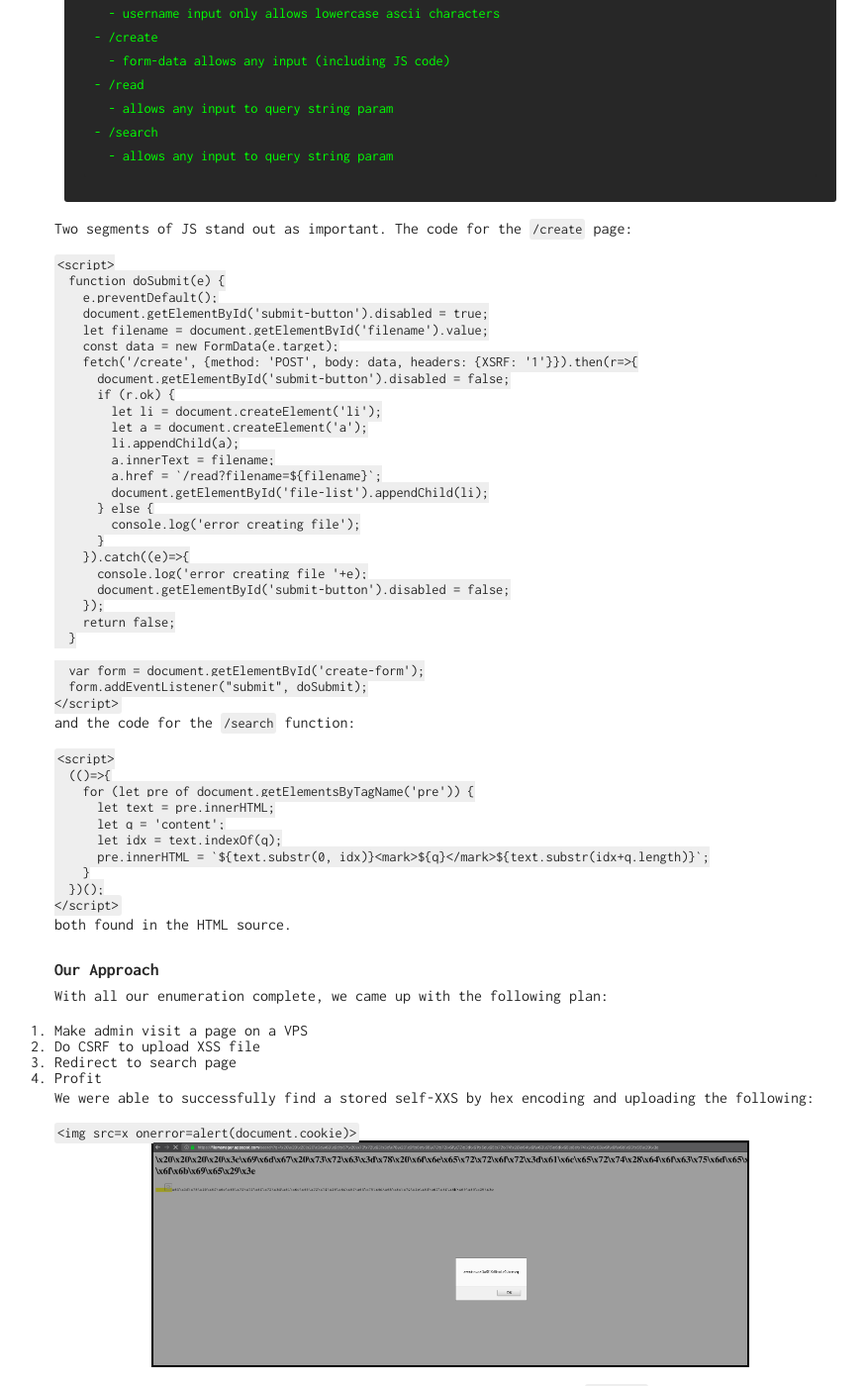
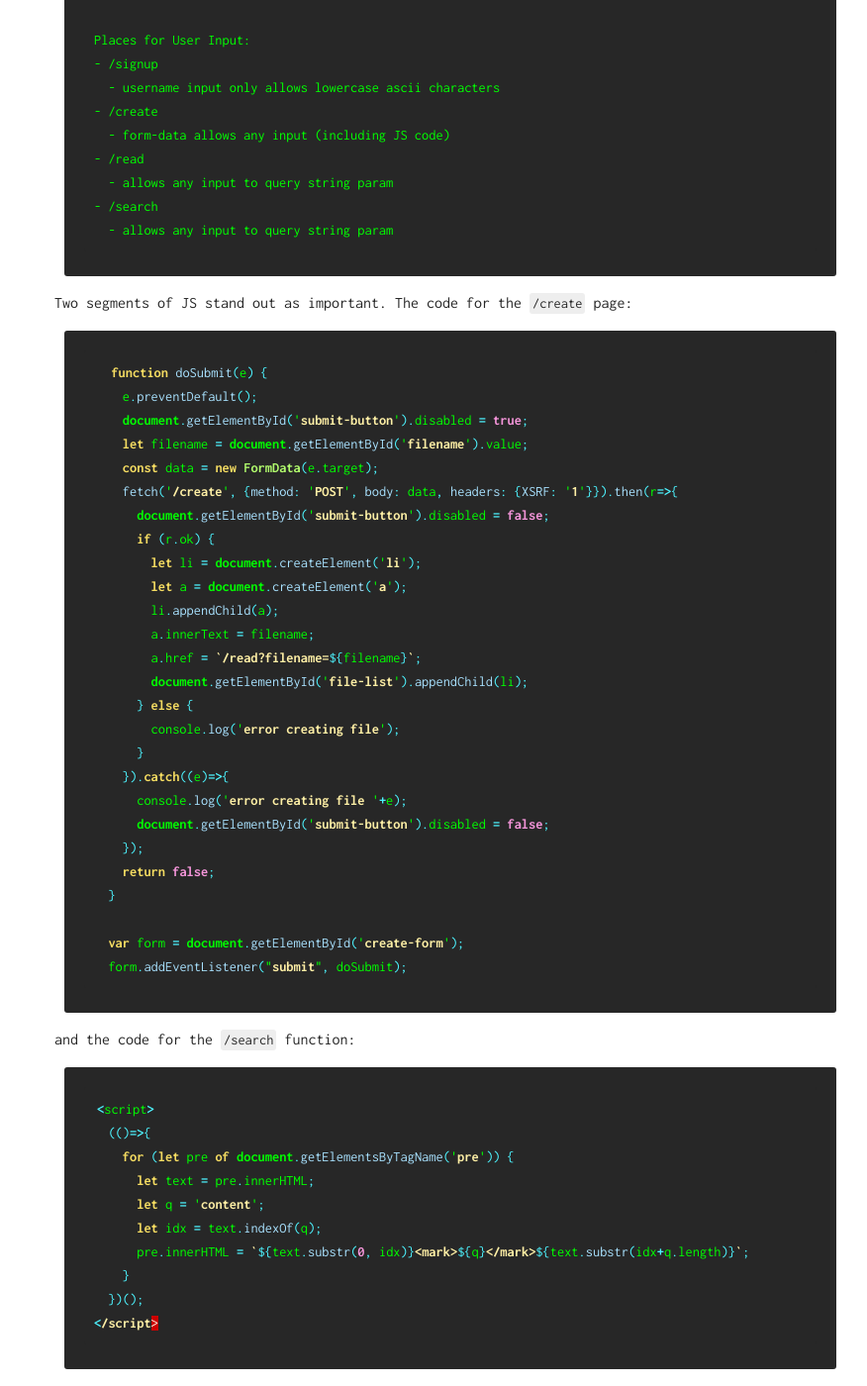
Before and after one commit to drtychai/drtychai.github.io, a Jekyll site: the page built from _posts/35c3ctf/2018-12-29-35c3-filemanager.md, in a window 1280 px wide and 1400 px high, scrolled down 5186 px. Shown: the whole window at 99% size, without its empty margins (185-1061 px from the left). Built offline with Jekyll 4.4.1, drawn with Linux system fonts in a browser that asks for light colours; some of the changed text lies outside the part shown.

Commit message:
fixed code formatting in 35c3 filemanager

````diff
--- a/_posts/35c3ctf/2018-12-29-35c3-filemanager.md
+++ b/_posts/35c3ctf/2018-12-29-35c3-filemanager.md
@@ -107,19 +107,24 @@ Great! So now we know that _any_ URL can be fed to the instance and we have the
 
 ## WebApp
 Upon visiting the webpage, we are redirected to a signup page.
+
 ![signup](https://drtychai.github.io/assets/img/35c3/filemanager-signup.png)
 
 By creating a user, we are directed to the user homepage.
 Note: it appears user's access controls are handled by a session cookie.
+
 ![home](https://drtychai.github.io/assets/img/35c3/filemanager-home.png)
 
 Let's create a file, paying close attentions to the how the request is sent to the server and how it's displayed back to us.
+
 ![home2](https://drtychai.github.io/assets/img/35c3/filemanager-home-with-file.png)
 
 Visiting this file:
+
 ![readfile](https://drtychai.github.io/assets/img/35c3/filemanager-file-contents.png)
 
 It looks like the file is just being displayed directly back to us, but wait:
+
 ![sourcecode](https://drtychai.github.io/assets/img/35c3/filemanager-read-sourcecode.png)
 
 Our content is within `<pre>` tags. Let's pause for a moment and create a site map.
@@ -160,8 +165,7 @@ Places for User Input:
 ```
 
 Two segments of JS stand out as important. The code for the `/create` page:
-```JS
-<script>
+```js
   function doSubmit(e) {
     e.preventDefault();
     document.getElementById('submit-button').disabled = true;
@@ -188,11 +192,10 @@ Two segments of JS stand out as important. The code for the `/create` page:
 
   var form = document.getElementById('create-form');
   form.addEventListener("submit", doSubmit);
-</script>
 ```
 
 and the code for the `/search` function:
-```JS
+```js
 <script>
   (()=>{
     for (let pre of document.getElementsByTagName('pre')) {
@@ -215,9 +218,10 @@ With all our enumeration complete, we came up with the following plan:
 
 We were able to successfully find a stored self-XXS by hex encoding and uploading the following:
 
-```HTML
+```html
 <img src=x onerror=alert(document.cookie)>
 ```
+
 ![xss](https://drtychai.github.io/assets/img/35c3/filemanager-xss.png)
 
 The one caveat of our plan - we couldn't find a way around was the `XSRF : 1` HTTP Header in the POST request to `/create`.
````
